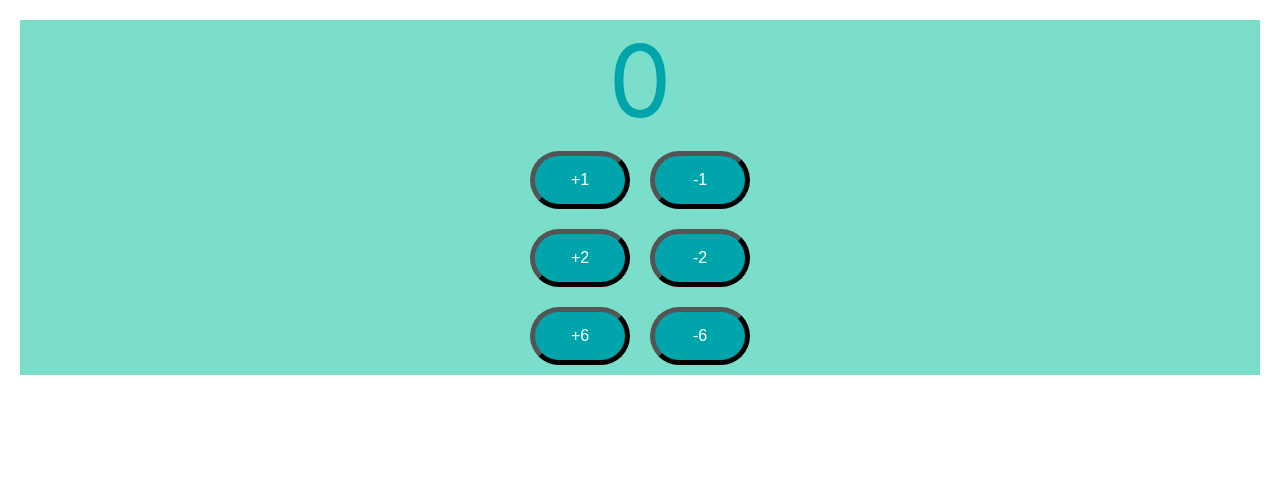
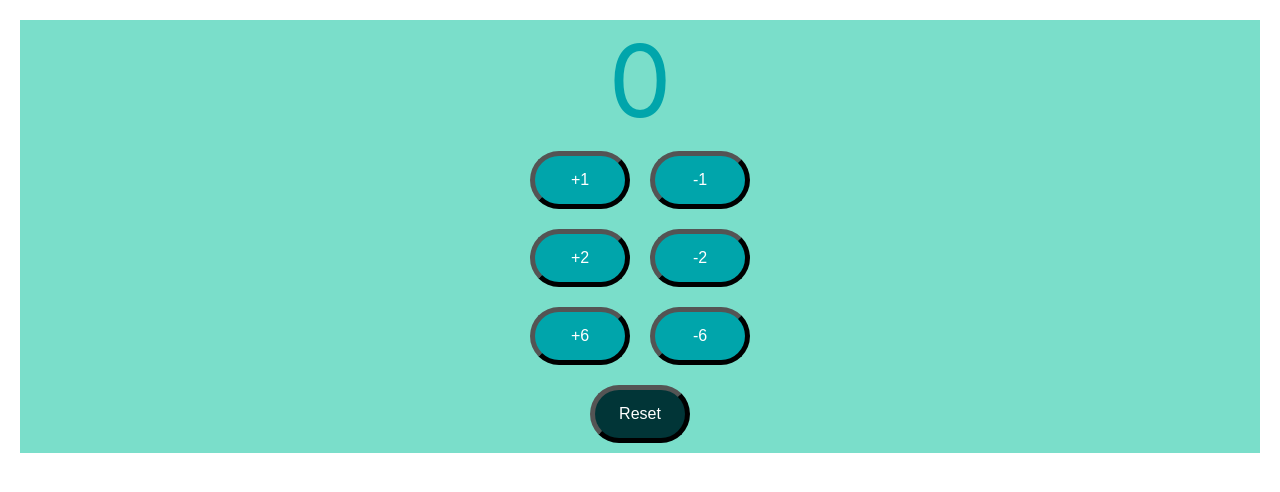
Before and after one commit to andersonmgaspar/todo-react, a React (Create React App) app: page / in a window 1280 px wide. Shown: the top 492 px of the page. Built offline with nearby package versions, Linux system fonts and the light colour scheme.

Commit message:
new reset button

```diff
--- a/src/components/counter/Counter.css
+++ b/src/components/counter/Counter.css
@@ -1,14 +1,3 @@
-.counterButton {
-    font-size: 16px;
-    background-color: #00a5ab;
-    width: 100px;
-    margin: 10px;
-    color: white;
-    padding: 15px;
-    border-radius: 30px;
-    border-color: black;
-    border-width: 5px;
-}
 
 .count {
     font-size: 50px;
@@ -19,3 +8,22 @@
     color: #00a5ab;
     font-size: 100px;
 }
+
+button {
+    font-size: 16px;
+    width: 100px;
+    margin: 10px;
+    color: white;
+    padding: 15px;
+    border-radius: 30px;
+    border-color: black;
+    border-width: 5px;
+}
+
+.counterButton {
+    background-color: #00a5ab;
+}
+.resetButton{
+    background-color: #013537;
+
+}
--- a/src/components/counter/Counter.jsx
+++ b/src/components/counter/Counter.jsx
@@ -16,12 +16,18 @@ export default function Counter() {
         setCount(totalCount - by)
     }
 
+    function resetTotalCounter() {
+        setCount(0)
+    }
+
     return (
         <>
             <span className="totalCount">{totalCount}</span>
             <CounterButton incrementTotal={incrementTotalCounter} decrementTotal={ decrementTotalCounter} />
             <CounterButton by={2} incrementTotal={incrementTotalCounter} decrementTotal={ decrementTotalCounter} />
-            <CounterButton by={6} incrementTotal={incrementTotalCounter} decrementTotal={ decrementTotalCounter} />
+            <CounterButton by={6} incrementTotal={incrementTotalCounter} decrementTotal={decrementTotalCounter} />
+
+            <button className='resetButton' onClick={resetTotalCounter}>Reset</button>
         </>
     )
 
```
